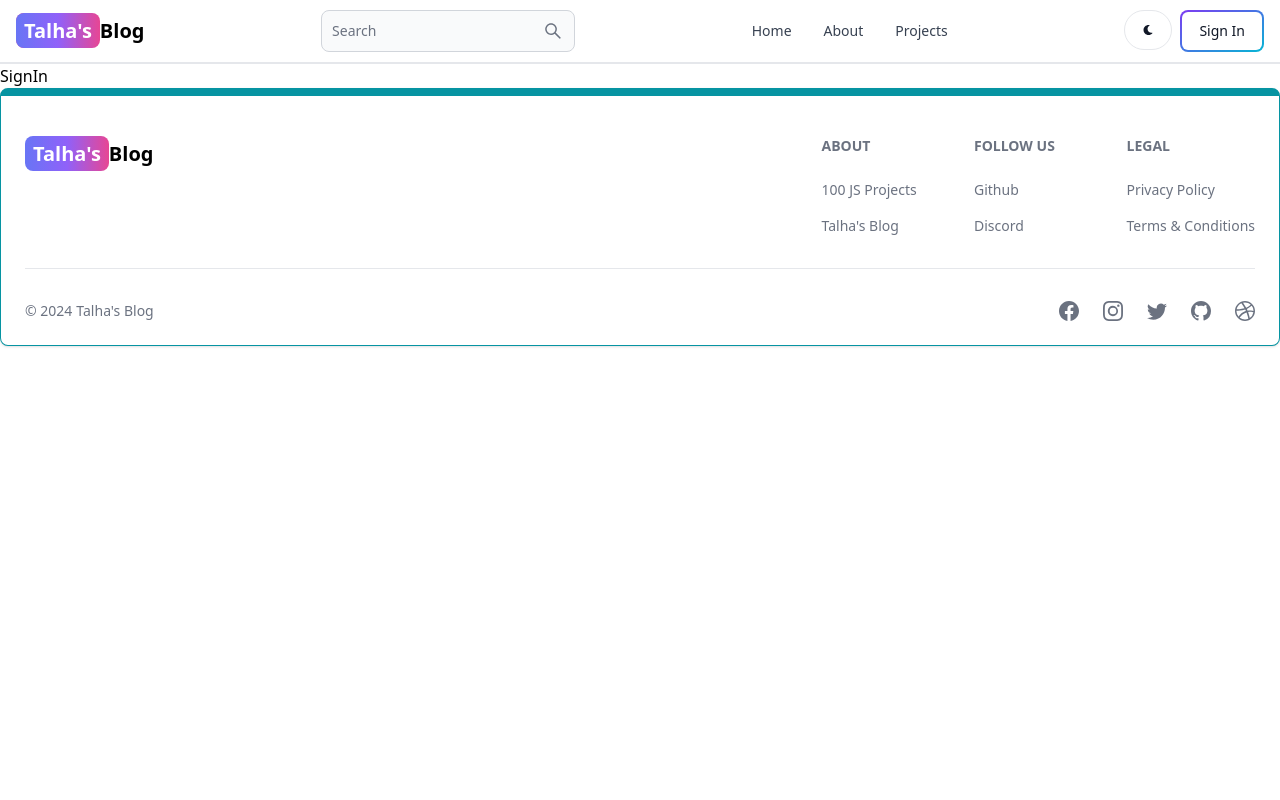
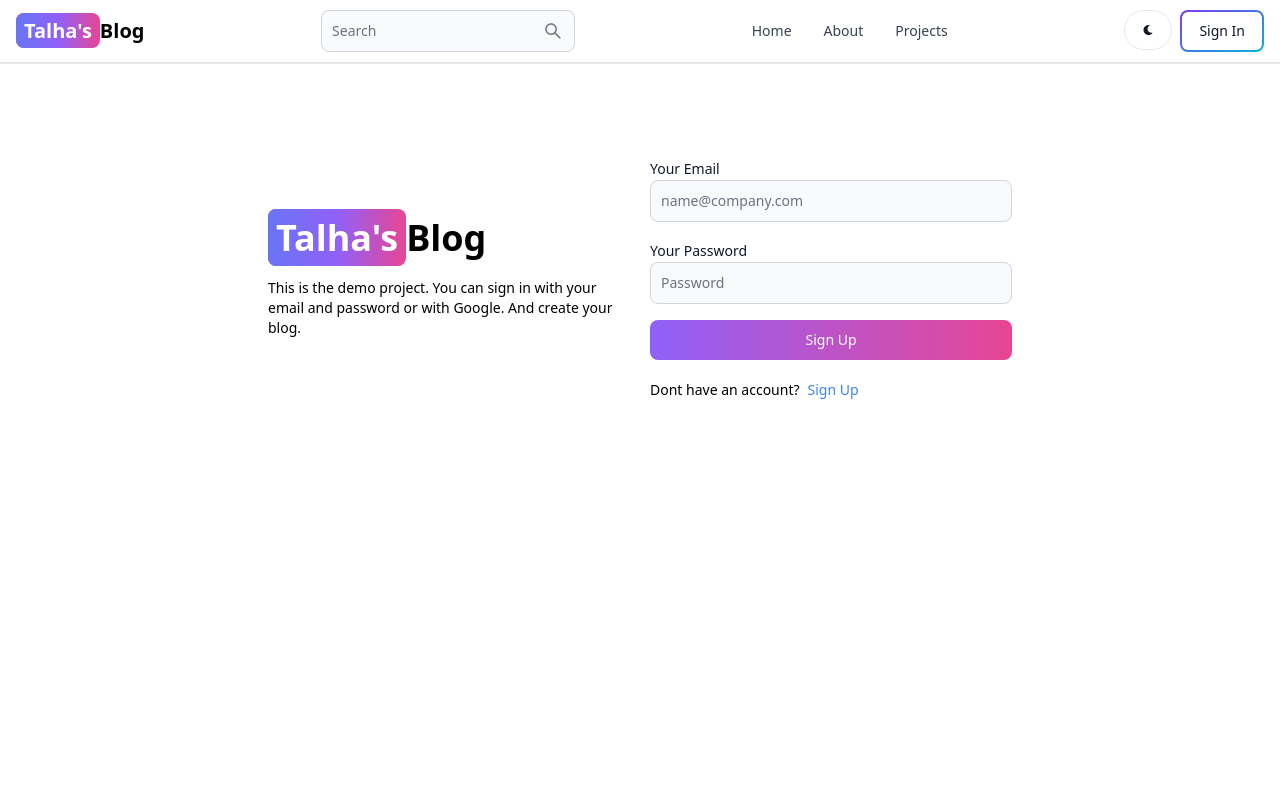
Before and after one commit to muhammadtalha894/Mern-Blog, a React (Vite) app in the folder frontend/: page /sign-in in a window 1280 px wide. Shown: the top 800 px of the page. Built offline with nearby package versions, Linux system fonts and the light colour scheme.

Commit message:
create signin page with functionality

```diff
--- a/frontend/src/pages/SignIn.jsx
+++ b/frontend/src/pages/SignIn.jsx
@@ -1,9 +1,120 @@
-import React from 'react'
+import React, { useState } from 'react';
+import { Link } from 'react-router-dom';
+import { Alert, Button, Label, Spinner, TextInput } from 'flowbite-react';
+import { useNavigate } from 'react-router-dom';
 
 const SignIn = () => {
+  const [formData, setFormData] = useState({});
+  const [loading, setLoading] = useState(false);
+  const [errorMessage, setErrorMessage] = useState(null);
+  const navigate = useNavigate();
+
+  const handleOnChange = (e) => {
+    setFormData({ ...formData, [e.target.id]: e.target.value.trim() });
+  };
+
+  const handleOnSubmit = async (e) => {
+    e.preventDefault();
+
+    if (!formData.email || !formData.password) {
+      return setErrorMessage('Please fill out all fields!');
+    }
+    try {
+      setLoading(true);
+      setErrorMessage(null);
+      const res = await fetch('/api/v1/auth/signin', {
+        method: 'POST',
+        headers: {
+          'Content-Type': 'application/json',
+        },
+        body: JSON.stringify(formData),
+      });
+
+      const data = await res.json();
+      console.log(data);
+      if (data.success === false) {
+        return setErrorMessage(data.message);
+      }
+      setLoading(false);
+
+      if (res.ok) {
+        return navigate('/');
+      }
+    } catch (error) {
+      setErrorMessage(error.message);
+      setLoading(false);
+    }
+  };
   return (
-    <div>SignIn</div>
-  )
-}
+    <div className='min-h-screen mt-20'>
+      <div className='flex p-3 max-w-3xl mx-auto flex-col  md:flex-row md:items-center gap-5'>
+        <div className='flex-1'>
+          <Link
+            to='/'
+            className='self-center whitespace-nowrap  font-semibold dark:text-white  text-4xl'
+          >
+            <span className='px-2 py-1 bg-gradient-to-r from-indigo-500 via-purple-500 bg-pink-500 rounded-lg text-white '>
+              Talha's
+            </span>
+            Blog
+          </Link>
+          <p className='text-sm mt-5'>
+            This is the demo project. You can sign in with your email and
+            password or with Google. And create your blog.{' '}
+          </p>
+        </div>
 
-export default SignIn
+        <div className='flex-1'>
+          <form className='flex flex-col gap-4' onSubmit={handleOnSubmit}>
+            <div>
+              <Label value='Your Email' />
+              <TextInput
+                onChange={handleOnChange}
+                type='email'
+                placeholder='name@company.com'
+                id='email'
+              />
+            </div>
+            <div>
+              <Label value='Your Password' />
+              <TextInput
+                type='password'
+                placeholder='Password'
+                id='password'
+                onChange={handleOnChange}
+              />
+            </div>
+            <Button
+              gradientDuoTone='purpleToPink'
+              type='submit'
+              disabled={loading}
+            >
+              {loading ? (
+                <>
+                  {' '}
+                  <Spinner size={'sm'} />
+                  <span>Loading...</span>
+                </>
+              ) : (
+                'Sign Up'
+              )}
+            </Button>
+          </form>
+          <div className='flex gap-2 text-sm mt-5 '>
+            <span>Dont have an account?</span>{' '}
+            <Link to='/sign-up' className='text-blue-500'>
+              Sign Up
+            </Link>
+          </div>
+          {errorMessage && (
+            <Alert className='mt-5' color='failure'>
+              {errorMessage}
+            </Alert>
+          )}
+        </div>
+      </div>
+    </div>
+  );
+};
+
+export default SignIn;
```
